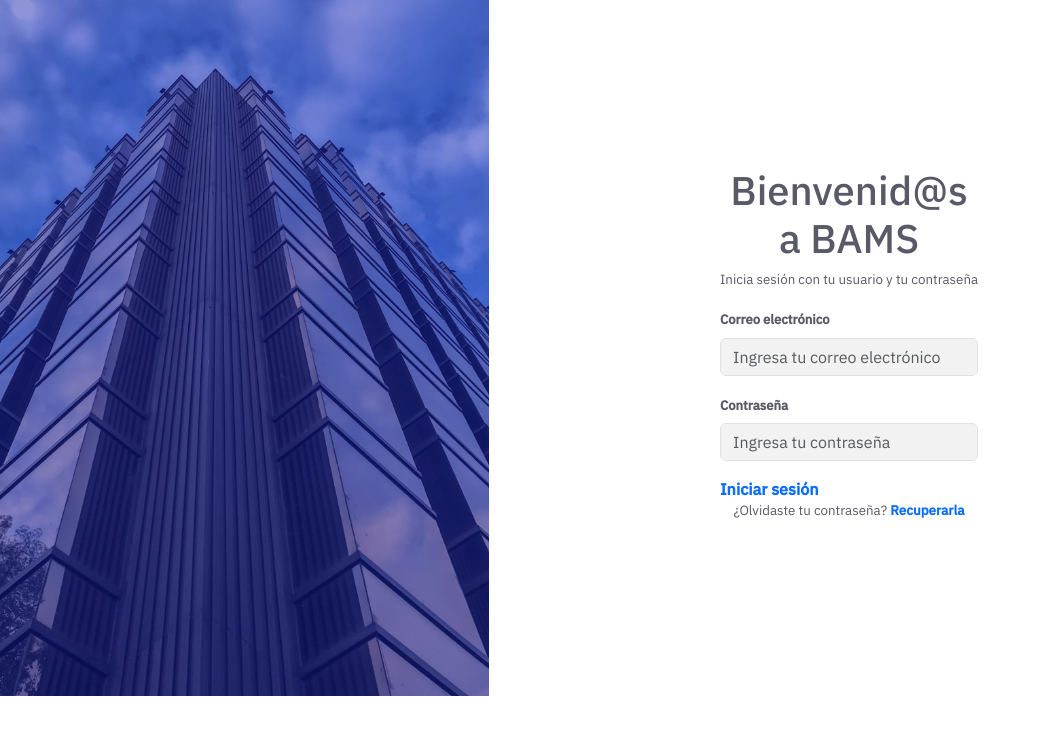
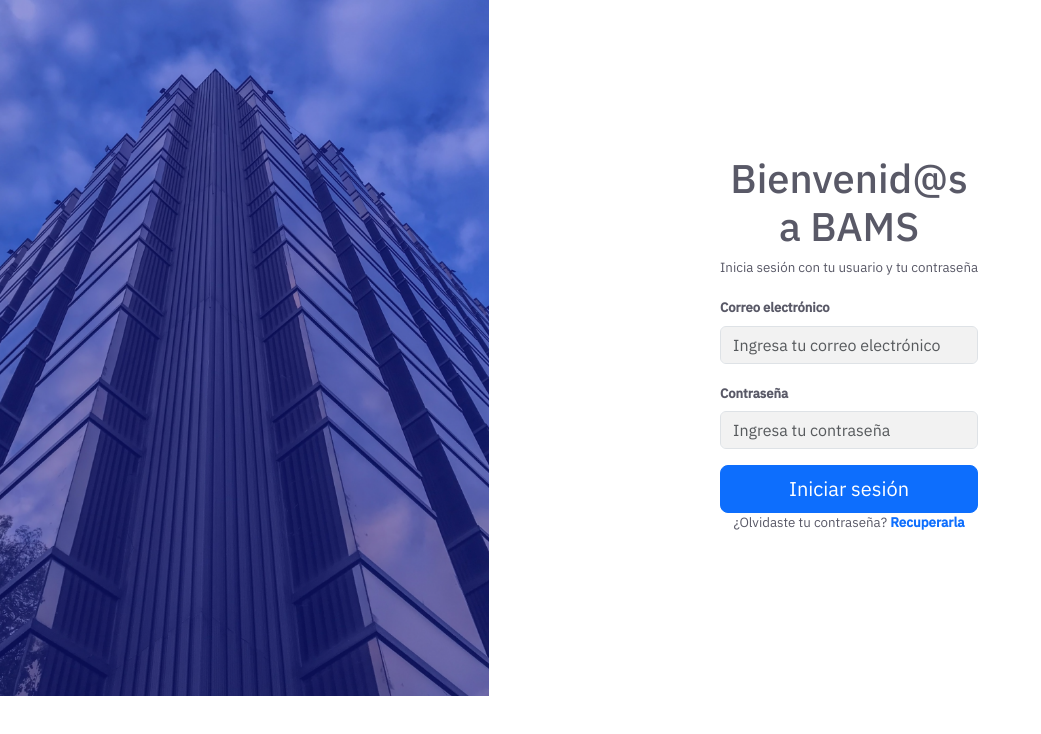
Before and after one commit to oicrruf/bams-web, a React (Vite) app: page /login in a window 1280 px wide. Shown: the top 734 px of the page, without its empty margins (0-1041 px from the left). Built offline with nearby package versions, Linux system fonts and the light colour scheme.

Commit message:
fix: path directories

```diff
--- a/src/pages/Dashboard/Dashboard.jsx
+++ b/src/pages/Dashboard/Dashboard.jsx
@@ -45,7 +45,7 @@ const Dashboard = () => {
               {/*Contenido*/}
               <i className="bi bi-building-add text-secondary" />
               <h5 style={{ margin: '2%' }}>¡Iniciemos! agrega tu primer inmueble</h5>
-              <Link to='../Login' className="btn btn-primary" href="#">+ Agregar inmueble</Link>
+              <Link to='#' className="btn btn-primary">+ Agregar inmueble</Link>
             </div>
           </div>
         </div>
--- a/src/pages/welcome/Login.jsx
+++ b/src/pages/welcome/Login.jsx
@@ -23,8 +23,7 @@ const Login = () => {
           <label htmlFor="inputPassword" className="form-label">Contraseña</label>
           <input type="password" className="form-control" id="inputPassword" placeholder="Ingresa tu contraseña" />
         </div>
-        <Link to='/login'>Iniciar sesión</Link>
-        {/* <button type="submit" className="btn btn-primary btn-lg">Iniciar sesión</button> */}
+        <Link to='/Dashboard' className="btn btn-primary btn-lg">Iniciar sesión</Link>
         <p id="footer">¿Olvidaste tu contraseña? <Link to='../password-reset' className="text-decoration-none">Recuperarla</Link> </p>
       </form>
     </div>
```
Also changed, not shown: src/main.jsx (+8 -0 lines).
